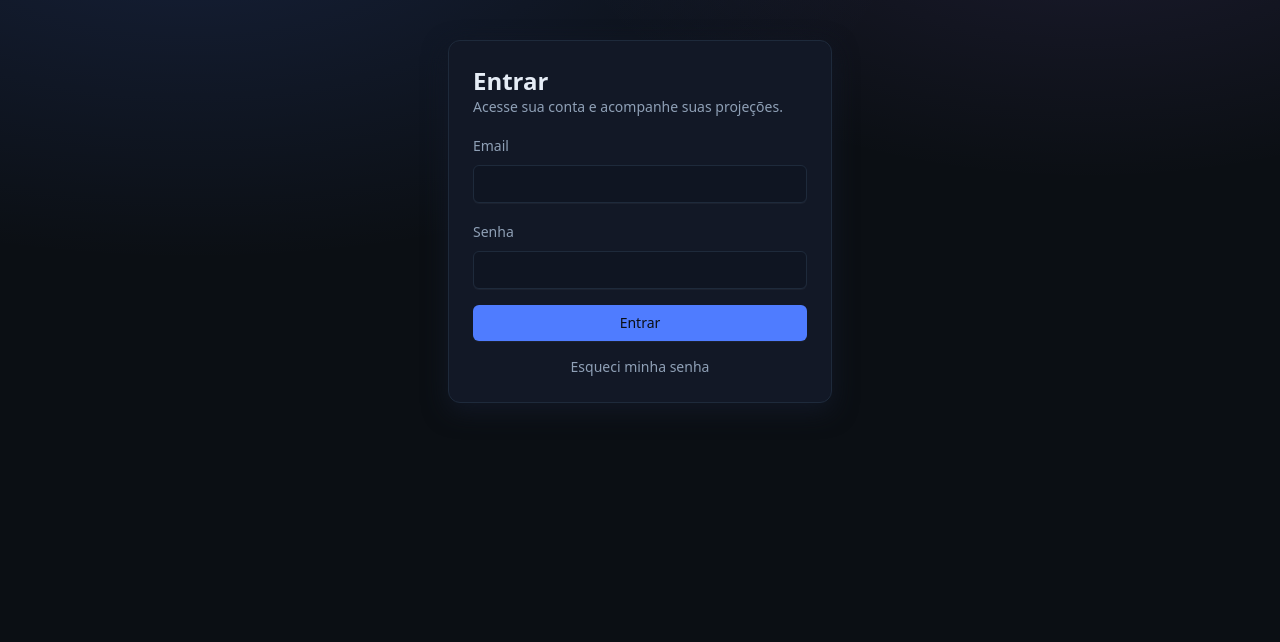
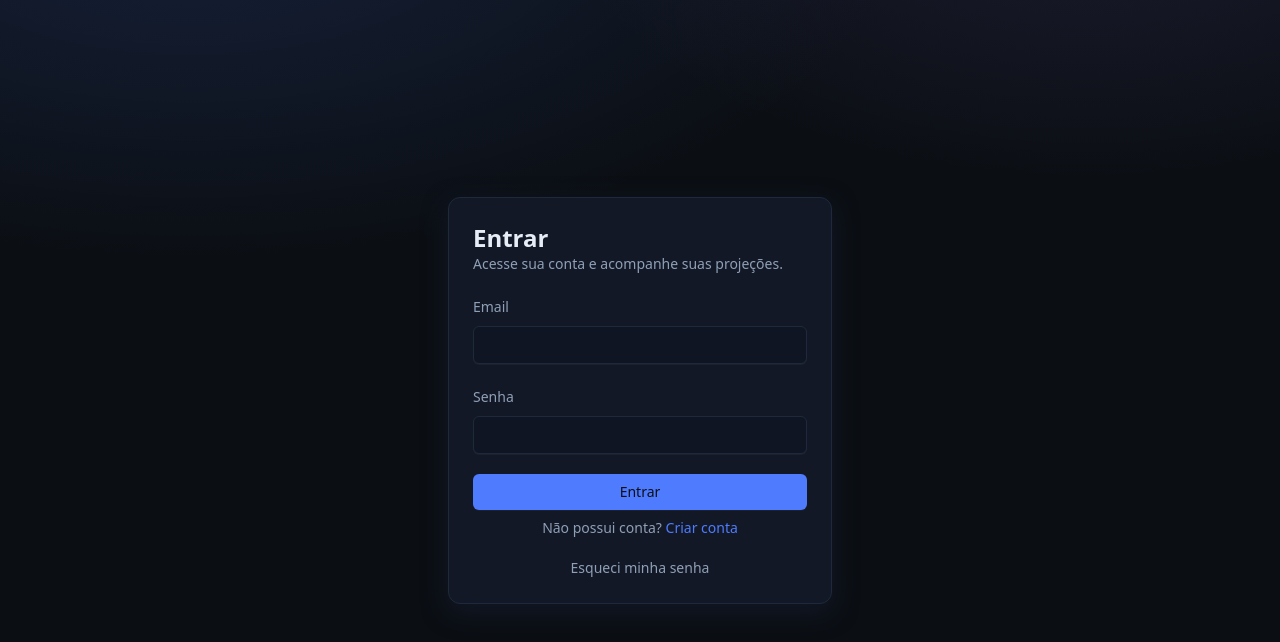
Before and after one commit to maria-eduarda-cagy/orbis-finance, a Next.js app: page /login in a window 1280 px wide. Shown: the top 642 px of the page. Built offline with nearby package versions, Linux system fonts and the light colour scheme; no server answers.

Commit message:
refactor(app): ajustar páginas de login, home e registro para novo nav

```diff
--- a/app/login/page.tsx
+++ b/app/login/page.tsx
@@ -1,10 +1,11 @@
 "use client"
-import { useState, ChangeEvent } from "react"
+import { useState, ChangeEvent, useEffect } from "react"
 import { getSupabase } from "../../lib/supabaseClient"
 import { useRouter } from "next/navigation"
 import { Button } from "../../components/ui/button"
 import { Input } from "../../components/ui/input"
 import { Card } from "../../components/ui/card"
+import Link from "next/link"
 
 export default function LoginPage() {
   const router = useRouter()
@@ -14,6 +15,20 @@ export default function LoginPage() {
   const [info, setInfo] = useState<string | null>(null)
   const [loading, setLoading] = useState(false)
   const [resetLoading, setResetLoading] = useState(false)
+  const [checkingSession, setCheckingSession] = useState(true)
+
+  useEffect(() => {
+    async function checkSession() {
+      const supabase = getSupabase()
+      const { data } = await supabase.auth.getSession()
+      if (data.session) {
+        router.replace("/monthly")
+        return
+      }
+      setCheckingSession(false)
+    }
+    checkSession()
+  }, [router])
 
   async function onSubmit() {
     setLoading(true)
@@ -25,7 +40,7 @@ export default function LoginPage() {
       setError(err.message || "Falha ao entrar")
       return
     }
-    router.push("/dashboard/month")
+    router.push("/monthly")
   }
 
   async function onResetPassword() {
@@ -47,10 +62,22 @@ export default function LoginPage() {
     setInfo("Email de recuperação enviado. Verifique sua caixa de entrada.")
   }
 
+  if (checkingSession) {
+    return (
+      <main className="min-h-screen flex items-center justify-center px-4">
+        <div className="w-full max-w-sm">
+          <Card className="p-6 space-y-4">
+            <div className="text-sm text-muted-foreground">Verificando sessão...</div>
+          </Card>
+        </div>
+      </main>
+    )
+  }
+
   return (
-    <main className="px-4 py-10">
-      <div className="max-w-sm mx-auto">
-        <Card className="p-6 space-y-4">
+    <main className="min-h-screen flex items-center justify-center px-4">
+      <div className="w-full max-w-sm">
+        <Card className="p-6 space-y-5">
           <div>
             <h1 className="text-2xl font-semibold">Entrar</h1>
             <p className="text-sm text-muted-foreground">Acesse sua conta e acompanhe suas projeções.</p>
@@ -65,9 +92,14 @@ export default function LoginPage() {
           </div>
           {error && <p className="text-danger text-sm">{error}</p>}
           {info && <p className="text-success text-sm">{info}</p>}
-          <Button onClick={onSubmit} disabled={loading} className="w-full">
-            {loading ? "Entrando..." : "Entrar"}
-          </Button>
+          <div className="space-y-2">
+            <Button onClick={onSubmit} disabled={loading} className="w-full">
+              {loading ? "Entrando..." : "Entrar"}
+            </Button>
+            <p className="text-sm text-muted-foreground text-center">
+              Não possui conta? <Link href="/register" className="text-primary hover:brightness-110">Criar conta</Link>
+            </p>
+          </div>
           <button
             type="button"
             onClick={onResetPassword}
--- a/app/page.tsx
+++ b/app/page.tsx
@@ -112,7 +112,7 @@ export default function HomePage() {
       <footer className="max-w-5xl mx-auto pt-8 border-t border-border text-muted-foreground text-sm flex items-center justify-between">
         <span>© {new Date().getFullYear()} Orbis Finance</span>
         <div className="flex gap-3">
-          <Link href="/dashboard/month">Dashboard</Link>
+          <Link href="/monthly">Dashboard</Link>
           <Link href="/import">Importar CSV</Link>
         </div>
       </footer>
--- a/app/register/page.tsx
+++ b/app/register/page.tsx
@@ -54,8 +54,8 @@ export default function RegisterPage() {
   }
 
   return (
-    <main className="px-4 py-10">
-      <div className="max-w-sm mx-auto">
+    <main className="min-h-screen flex items-center justify-center px-4">
+      <div className="w-full max-w-sm">
         <Card className="p-6">
           <div className="mb-4">
             <h1 className="text-xl font-semibold">Criar conta</h1>
```
